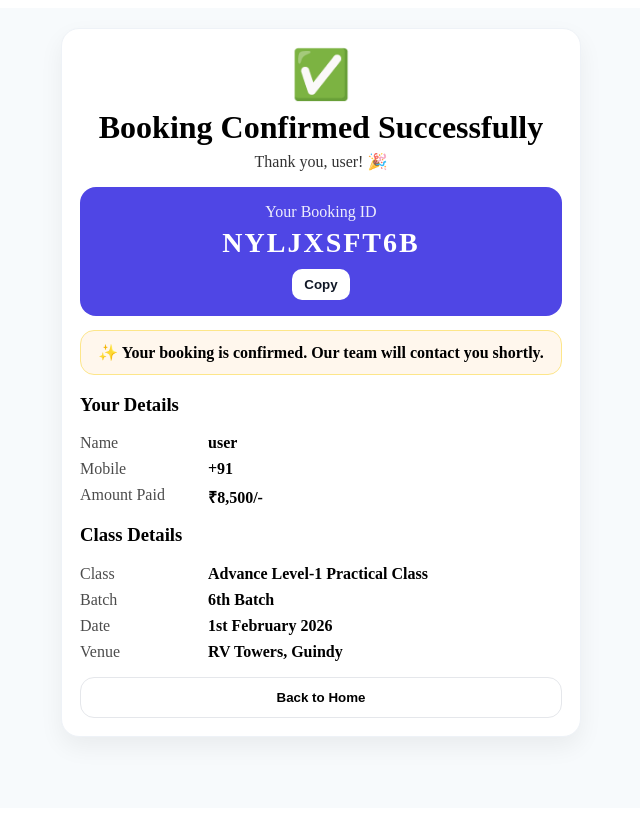
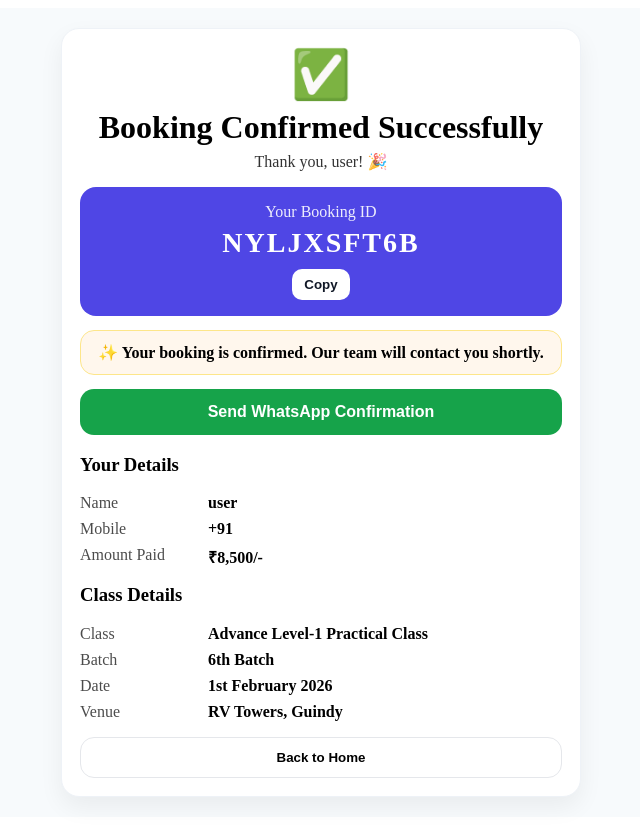
Before and after one commit to hussaingalax/aa6-booking, a React (Vite) app: page /success in a window 1280 px wide. Shown: the whole page, without its empty margins (319-959 px from the left). Built offline with nearby package versions, Linux system fonts and the light colour scheme; no server answers.

Commit message:
Enhance Success page with booking details and WhatsApp link

```diff
--- a/src/pages/Success.tsx
+++ b/src/pages/Success.tsx
@@ -12,11 +12,39 @@ export default function Success() {
   const nav = useNavigate();
   const name = localStorage.getItem("AA6_NAME") || "user";
   const mobile = localStorage.getItem("AA6_MOBILE") || "";
-  const bookingCode = useMemo(() => makeCode(), []);
+  const bookingIdFromPay = localStorage.getItem("AA6_BOOKING_ID") || "";
+  const bookingCode = useMemo(() => bookingIdFromPay || makeCode(), [bookingIdFromPay]);
+
+  const amount = 8500; // display only (DB has actual). keep same for now.
+
+  const waAdmin = "9789489288"; // Business WhatsApp
+  const waText = encodeURIComponent(
+    `✅ AA6 Booking Confirmed\n\n` +
+      `Name: ${name}\n` +
+      `Mobile: +91 ${mobile}\n` +
+      `Booking ID: ${bookingCode}\n` +
+      `Amount: ₹${amount}/-\n\n` +
+      `Class: Advance Level-1 Practical Class\n` +
+      `Batch: 6th Batch\n` +
+      `Date: 1st Feb 2026 (Sunday)\n` +
+      `Venue: RV Towers, Guindy\n\n` +
+      `Please verify payment & confirm seat.`
+  );
+
+  const waLink = `https://wa.me/91${waAdmin}?text=${waText}`;
 
   return (
     <div style={{ maxWidth: 520, margin: "0 auto", padding: 20 }}>
-      <div style={{ background: "#fff", borderRadius: 18, padding: 18, border: "1px solid #eef2f7", boxShadow: "0 10px 25px rgba(0,0,0,0.06)", textAlign: "center" }}>
+      <div
+        style={{
+          background: "#fff",
+          borderRadius: 18,
+          padding: 18,
+          border: "1px solid #eef2f7",
+          boxShadow: "0 10px 25px rgba(0,0,0,0.06)",
+          textAlign: "center",
+        }}
+      >
         <div style={{ fontSize: 48 }}>✅</div>
         <h1 style={{ margin: "6px 0" }}>Booking Confirmed Successfully</h1>
         <div style={{ opacity: 0.8 }}>Thank you, {name}! 🎉</div>
@@ -26,7 +54,16 @@ export default function Success() {
           <div style={{ fontSize: 28, fontWeight: 900, letterSpacing: 2, marginTop: 6 }}>{bookingCode}</div>
           <button
             onClick={() => navigator.clipboard.writeText(bookingCode)}
-            style={{ marginTop: 10, background: "#fff", color: "#111827", border: "none", padding: "8px 12px", borderRadius: 10, cursor: "pointer", fontWeight: 800 }}
+            style={{
+              marginTop: 10,
+              background: "#fff",
+              color: "#111827",
+              border: "none",
+              padding: "8px 12px",
+              borderRadius: 10,
+              cursor: "pointer",
+              fontWeight: 800,
+            }}
           >
             Copy
           </button>
@@ -36,12 +73,30 @@ export default function Success() {
           ✨ Your booking is confirmed. Our team will contact you shortly.
         </div>
 
+        <button
+          onClick={() => window.open(waLink, "_blank")}
+          style={{
+            width: "100%",
+            marginTop: 14,
+            padding: 14,
+            borderRadius: 14,
+            border: "none",
+            fontWeight: 900,
+            fontSize: 16,
+            cursor: "pointer",
+            background: "#16a34a",
+            color: "#fff",
+          }}
+        >
+          Send WhatsApp Confirmation
+        </button>
+
         <div style={{ textAlign: "left", marginTop: 18 }}>
           <h3>Your Details</h3>
           <div style={{ display: "grid", gridTemplateColumns: "120px 1fr", gap: 8 }}>
             <div style={{ opacity: 0.7 }}>Name</div><div style={{ fontWeight: 800 }}>{name}</div>
             <div style={{ opacity: 0.7 }}>Mobile</div><div style={{ fontWeight: 800 }}>+91 {mobile}</div>
-            <div style={{ opacity: 0.7 }}>Amount Paid</div><div style={{ fontWeight: 800 }}>₹8,500/-</div>
+            <div style={{ opacity: 0.7 }}>Amount Paid</div><div style={{ fontWeight: 800 }}>₹{amount.toLocaleString("en-IN")}/-</div>
           </div>
 
           <h3 style={{ marginTop: 16 }}>Class Details</h3>
@@ -55,7 +110,16 @@ export default function Success() {
 
         <button
           onClick={() => nav("/")}
-          style={{ width: "100%", marginTop: 16, padding: 12, borderRadius: 14, border: "1px solid #e5e7eb", background: "#fff", cursor: "pointer", fontWeight: 900 }}
+          style={{
+            width: "100%",
+            marginTop: 16,
+            padding: 12,
+            borderRadius: 14,
+            border: "1px solid #e5e7eb",
+            background: "#fff",
+            cursor: "pointer",
+            fontWeight: 900,
+          }}
         >
           Back to Home
         </button>
```
